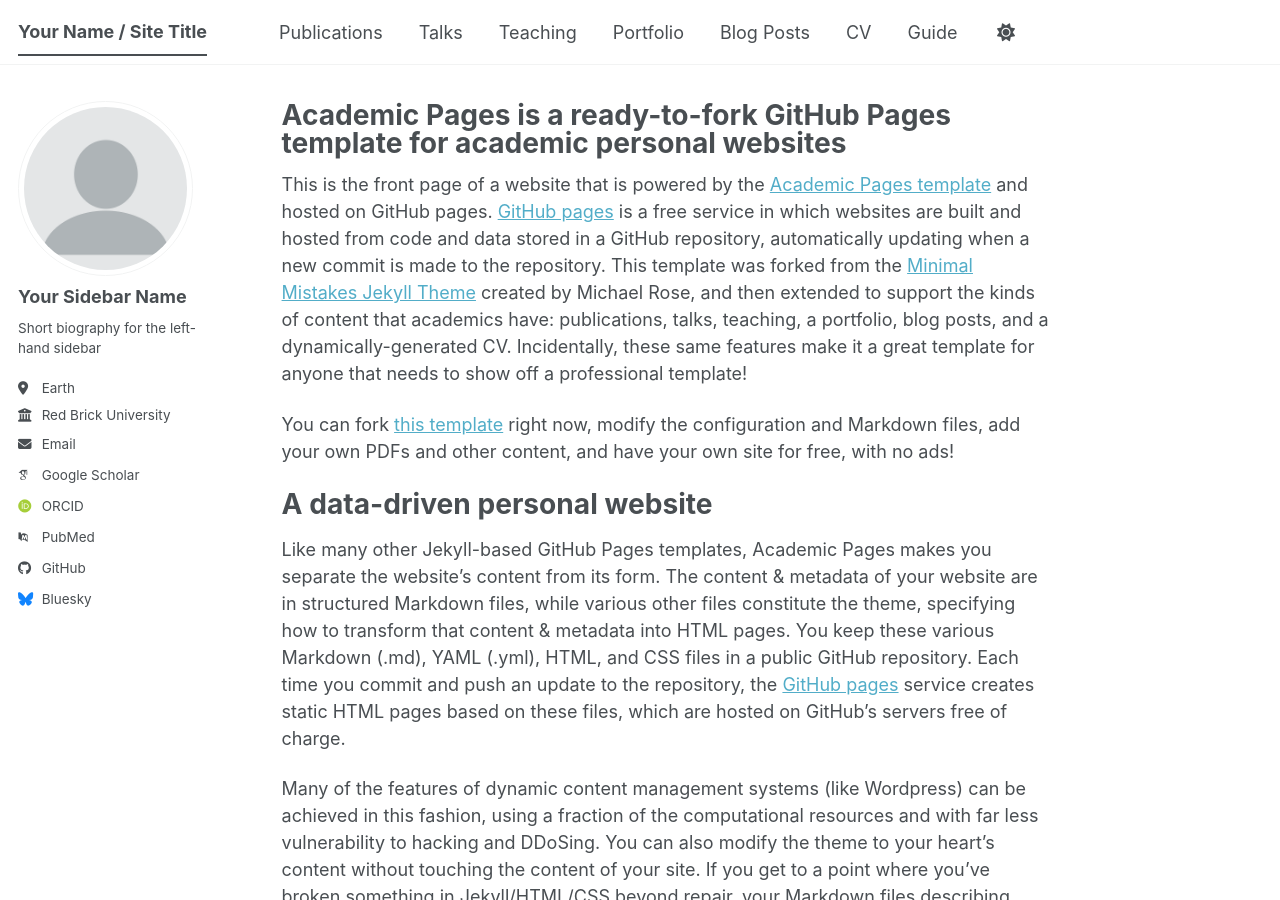
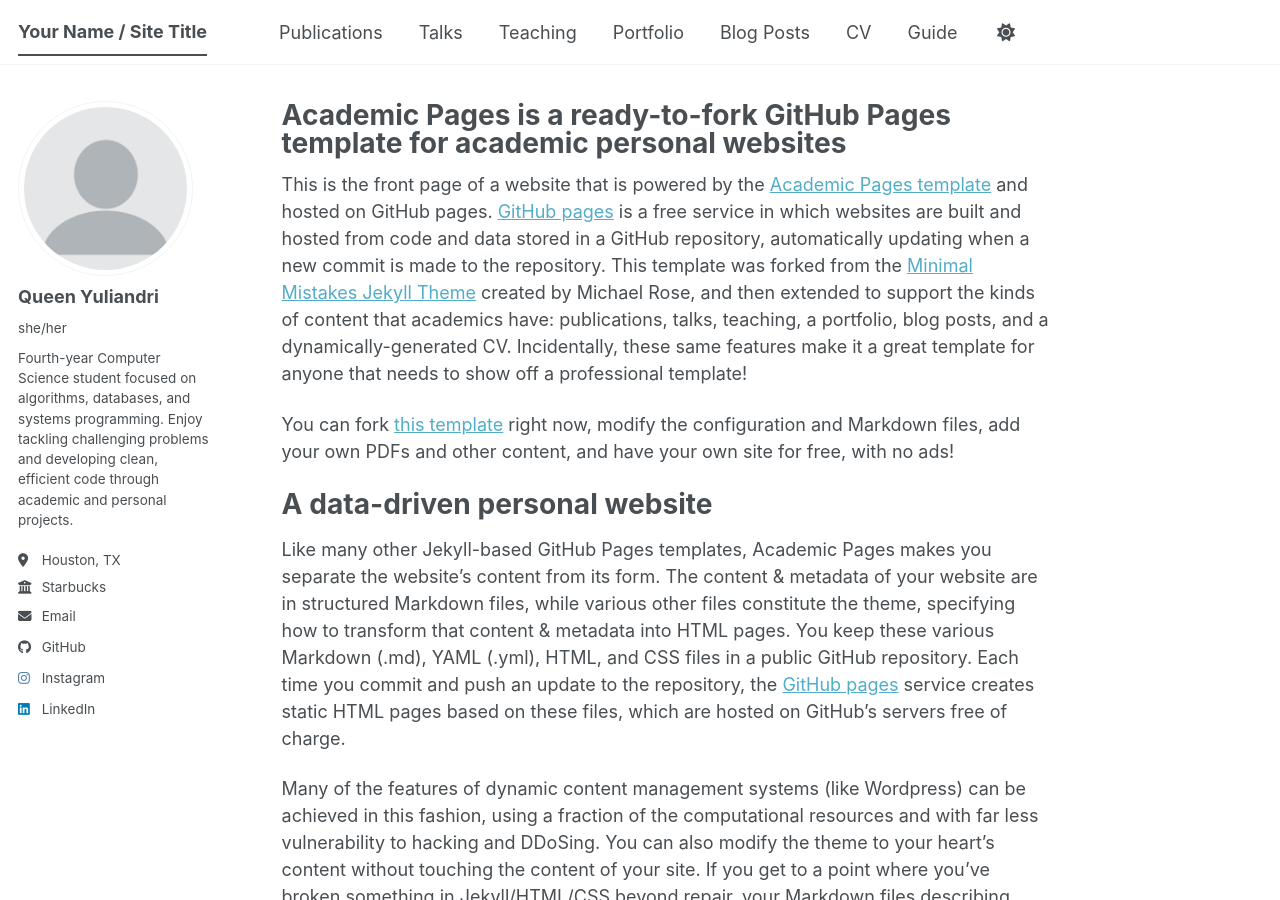
Before and after one commit to Queen-aty/Queen-aty.github.io, a Jekyll site: the page built from _pages/about.md, in a window 1280 px wide and 900 px high. Built offline with Jekyll 4.4.1, drawn with Linux system fonts in a browser that asks for light colours; some web fonts are replaced; a script bundle is joined from its source files by our own code; library files that are not in the unit come from our copies.

Commit message:
Update _config.yml

```diff
--- a/_config.yml
+++ b/_config.yml
@@ -24,24 +24,24 @@
 author:
   # Biographic information
   avatar           : "profile.png"
-  name             : "Your Sidebar Name"
-  pronouns         : # example: "she/her"
-  bio              : "Short biography for the left-hand sidebar"
-  location         : "Earth"
-  employer         : "Red Brick University"
+  name             : "Queen Yuliandri"
+  pronouns         : "she/her"
+  bio              : "Fourth-year Computer Science student focused on algorithms, databases, and systems programming. Enjoy tackling challenging problems and developing clean, efficient code through academic and personal projects."
+  location         : "Houston, TX"
+  employer         : "Starbucks"
   uri              : # URL
-  email            : "none@example.org"
+  email            : "queenaty08@gmail.com"
 
   # Academic websites
   academia         : # URL
   arxiv            : # URL - Update with the correct link to your profile
-  googlescholar    : "https://scholar.google.com/citations?user=PS_CX0AAAAAJ"
+  googlescholar    :
   inspire-hep      : # URL
   impactstory      : # URL
-  orcid            : "https://orcid.org/yourorcidurl"
+  orcid            :
   semantic         : # URL
   ssrn             : # URL
-  pubmed           : "https://www.ncbi.nlm.nih.gov/pubmed/?term=john+snow"
+  pubmed           :
   researchgate     : # URL
   scopus           : # URL
   zotero           : # URL
@@ -51,22 +51,22 @@
   bitbucket        : # Username - Update with your username on the site
   codepen          : # Username
   dribbble         : # Username
-  github           : "academicpages"
+  github           : "queen-aty"
   kaggle           : # Username
   stackoverflow    : # User number or user number and name (i.e., use "1" or "1/jeff-atwood")
 
   # Social media
   artstation       : # Username
-  bluesky          : "bsky.app" # Replace this with you Bluesky username
+  bluesky          : # Replace this with you Bluesky username
   facebook         : # Username
   flickr           : # Username
   foursquare       : # Username
   goodreads        : # Username
   google_plus      : # Username
   keybase          : # Username
-  instagram        : # Username
+  instagram        : "https://www.instagram.com/lts.queen/"
   lastfm           : # Username
-  linkedin         : # Username
+  linkedin         : "www.linkedin.com/in/queen-yuliandri"
   mastodon         : # URL
   medium           : # URL
   pinterest        : # Username
```
